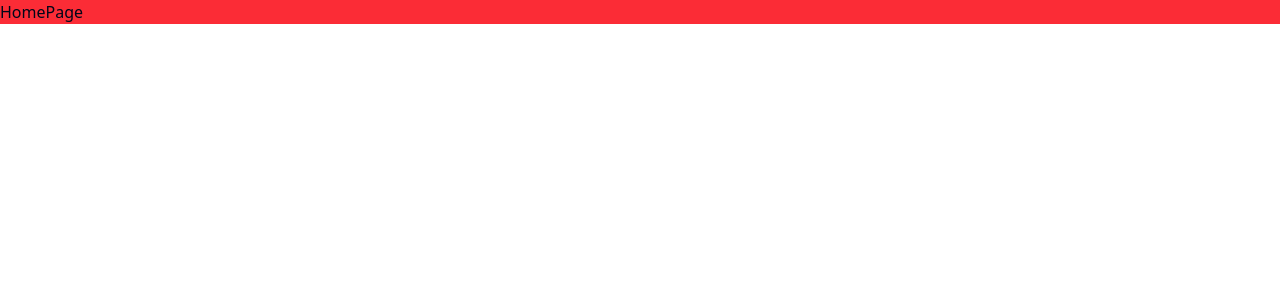
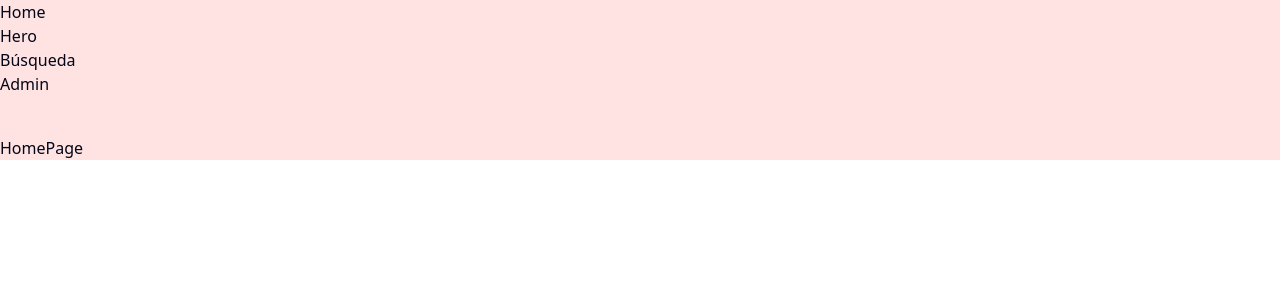
Before and after one commit to israjz23/heroes-app-frontend, a React (Vite) app: page / in a window 1280 px wide. Shown: the top 300 px of the page. Built offline with nearby package versions, Linux system fonts and the light colour scheme.

Commit message:
feat: update HeroesLayout with navigation links and lazy load SearchPage

```diff
--- a/src/heroes/layouts/HeroesLayout.tsx
+++ b/src/heroes/layouts/HeroesLayout.tsx
@@ -1,9 +1,26 @@
-import { Outlet } from 'react-router';
+import { Link, Outlet } from 'react-router';
 
 export const HeroesLayout = () => {
   return (
-    <div className="bg-red-500">
-      <Outlet />
+    <div className="bg-red-100">
+      <ul>
+        <li>
+          <Link to="/">Home</Link>
+        </li>
+        <li>
+          <Link to="/heroes/1">Hero</Link>
+        </li>
+        <li>
+          <Link to="/search">Búsqueda</Link>
+        </li>
+        <li>
+          <Link to="/admin">Admin</Link>
+        </li>
+      </ul>
+
+      <section className="mt-10">
+        <Outlet />
+      </section>
     </div>
   );
 };
--- a/src/heroes/pages/search/SearchPage.tsx
+++ b/src/heroes/pages/search/SearchPage.tsx
@@ -1,3 +1,5 @@
 export const SearchPage = () => {
   return <div>SearchPage</div>;
 };
+
+export default SearchPage;
--- a/src/router/app.router.tsx
+++ b/src/router/app.router.tsx
@@ -1,3 +1,4 @@
+import { lazy } from 'react';
 import { createBrowserRouter } from 'react-router';
 
 import { AdminLayout } from '@/admin/layouts/AdminLayout';
@@ -5,7 +6,10 @@ import { AdminPage } from '@/admin/pages/AdminPage';
 import { HeroesLayout } from '@/heroes/layouts/HeroesLayout';
 import { HeroPage } from '@/heroes/pages/hero/HeroPage';
 import { HomePage } from '@/heroes/pages/home/HomePage';
-import { SearchPage } from '@/heroes/pages/search/SearchPage';
+
+// import { SearchPage } from '@/heroes/pages/search/SearchPage';
+
+const SearchPage = lazy(() => import('@/heroes/pages/search/SearchPage'));
 
 export const appRouter = createBrowserRouter([
   {
```
